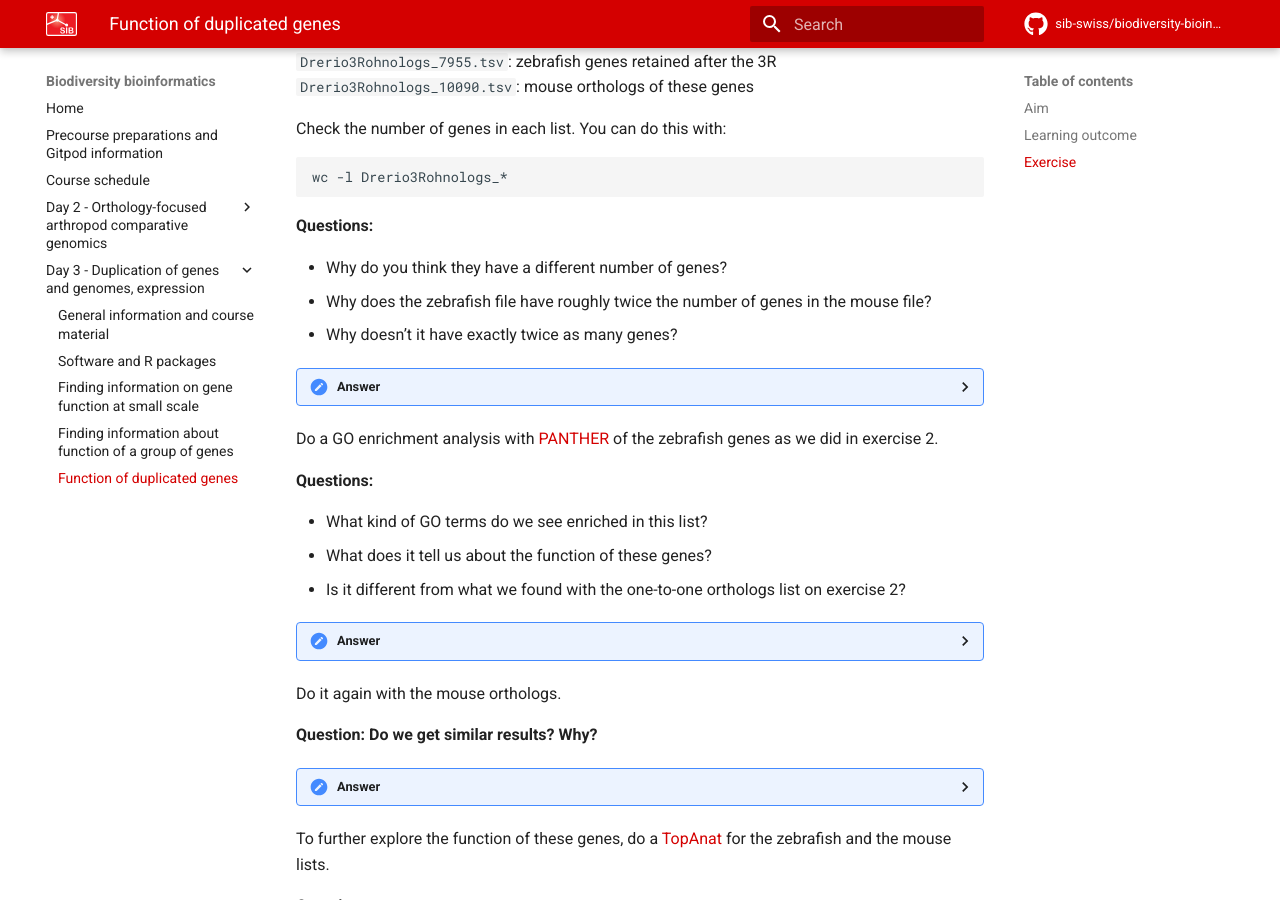
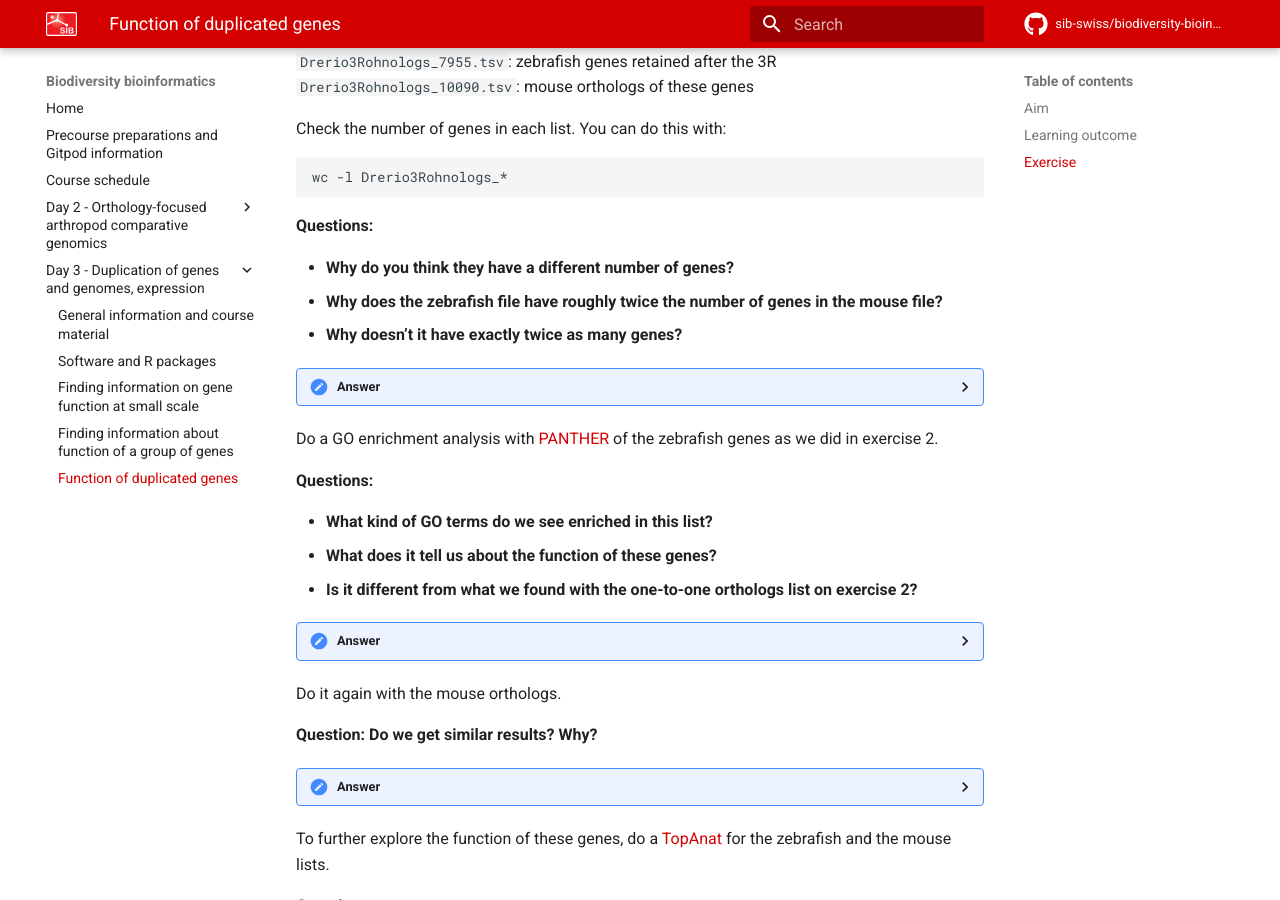
Before and after one commit to sib-swiss/biodiversity-bioinformatics, an MkDocs documentation site: the page built from docs/course_material/day3/5_duplicated_function.md, in a window 1280 px wide and 900 px high, scrolled down 636 px. Built offline with MkDocs 1.6.1 and Material for MkDocs 9.7.7, drawn with Linux system fonts in a browser that asks for light colours; comment, search, counter and statistics services are not loaded; the version menu is left out.

Commit message:
Corrects missing bold characters

```diff
--- a/docs/course_material/day3/5_duplicated_function.md
+++ b/docs/course_material/day3/5_duplicated_function.md
@@ -21,9 +21,9 @@ wc -l Drerio3Rohnologs_*
 
 **Questions:**
 
-* Why do you think they have a different number of genes?
-* Why does the zebrafish file have roughly twice the number of genes in the mouse file?
-* Why doesn't it have exactly twice as many genes?
+* **Why do you think they have a different number of genes?**
+* **Why does the zebrafish file have roughly twice the number of genes in the mouse file?**
+* **Why doesn't it have exactly twice as many genes?**
 
 ??? done "Answer"
 
@@ -32,9 +32,9 @@ Do a GO enrichment analysis with [PANTHER](https://www.pantherdb.org/) of the ze
 
 **Questions:**
 
-* What kind of GO terms do we see enriched in this list?
-* What does it tell us about the function of these genes?
-* Is it different from what we found with the one-to-one orthologs list on exercise 2?
+* **What kind of GO terms do we see enriched in this list?**
+* **What does it tell us about the function of these genes?**
+* **Is it different from what we found with the one-to-one orthologs list on exercise 2?**
 
 ??? done "Answer"
 
@@ -50,10 +50,10 @@ To further explore the function of these genes, do a [TopAnat](https://www.bgee.
 
 **Questions:**
 
-* What kind of anatomical entities do we see enriched in the zebrafish TopAnat?
-* Do they make sense given what we saw in the GO enrichment?
-* What can we say about the function of this set of genes?
-* Do we see the same in the mouse list? Why?
+* **What kind of anatomical entities do we see enriched in the zebrafish TopAnat?**
+* **Do they make sense given what we saw in the GO enrichment?**
+* **What can we say about the function of this set of genes?**
+* **Do we see the same in the mouse list? Why?**
 
 ??? done "Answer"
 
```
Also changed, not shown: docs/course_material/day3/4_group_function.md (+6 -6 lines).
